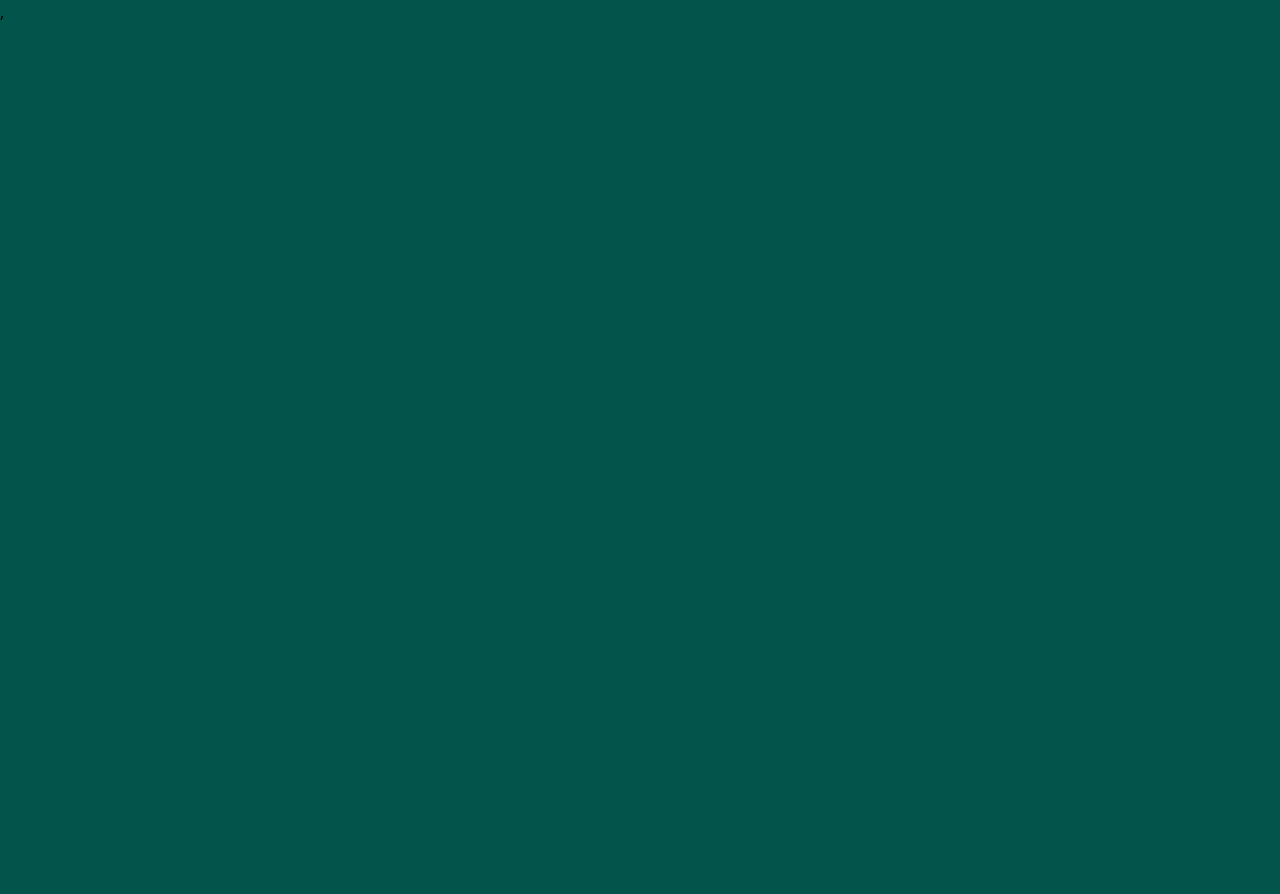
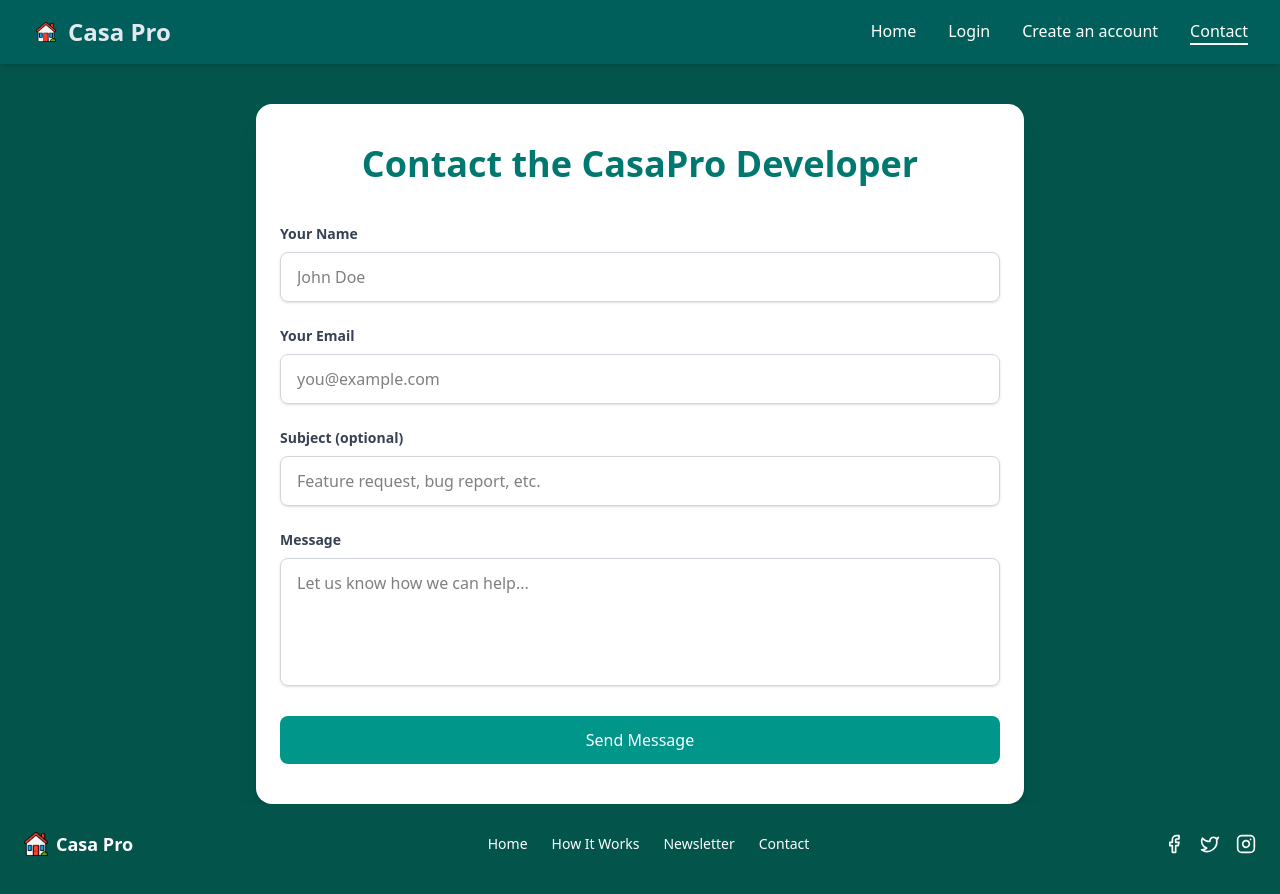
Before and after one commit to Yuri561/casapro, a React (Vite) app: page /contact in a window 1280 px wide. Before the commit this address had no page. Shown: the top 894 px of the page. Before the commit the page ends 800 px from the top, so only its background shows below. Built offline with nearby package versions, Linux system fonts and the light colour scheme.

Commit message:
contact fomr

```diff
--- a/package.json
+++ b/package.json
@@ -10,6 +10,7 @@
     "preview": "vite preview"
   },
   "dependencies": {
+    "@emailjs/browser": "^4.4.1",
     "@radix-ui/react-avatar": "^1.1.3",
     "@radix-ui/react-checkbox": "^1.1.4",
     "@radix-ui/react-dialog": "^1.1.6",
--- a/src/App.tsx
+++ b/src/App.tsx
@@ -8,6 +8,7 @@ import Profile from "./components/MyProfile/MyProfile";
 import ScrollToTop from "./components/ScrollToTop/ScrollToTop";
 import { AuthProvider } from "./context/AuthContext";
 import { ToastContainer } from "react-toastify";
+import Contact from "./components/Contact/Contact";
 
 function App() {
   return (
@@ -22,6 +23,7 @@ function App() {
             <Route path="create-account" element={<CreateAccount />} />
             <Route path="dashboard" element={<UserDashboard />} />
             <Route path="profile" element={<Profile />} />
+            <Route path="contact" element={<Contact/>} />
           </Route>
         </Routes>
       </BrowserRouter>
--- /dev/null
+++ b/src/components/Contact/Contact.tsx
@@ -0,0 +1,154 @@
+import { useRef, useState } from "react";
+import emailjs from "@emailjs/browser";
+import { toast } from "react-toastify";
+import { useForm } from "react-hook-form";
+
+type FormData = {
+    name: string;
+    email: string;
+    subject?: string;
+    message: string;
+};
+
+const Contact = () => {
+    const formRef = useRef<HTMLFormElement>(null);
+    const [isSubmitted, setIsSubmitted] = useState(false);
+    const [loading, setLoading] = useState(false);
+    const {
+        register,
+        handleSubmit,
+        reset,
+        formState: { errors },
+    } = useForm<FormData>();
+
+    const onSubmit = () => {
+        if (!formRef.current) return;
+
+        setLoading(true);
+
+        emailjs
+            .sendForm(
+                "service_8qzr5ib",
+                "contact_form",
+                formRef.current,
+                "x8QfCUeOjxLraFUOM"
+            )
+            .then(() => {
+                setIsSubmitted(true);
+                setLoading(false);
+                toast.success("Your inquiry was submitted, we will be in touch shortly!");
+                reset();
+            })
+            .catch((error) => {
+                console.error("Email send error:", error);
+                toast.error("Oops! Something went wrong. Please try again.");
+                setLoading(false);
+            });
+    };
+
+    return (
+        <section className="max-w-3xl mx-auto px-6 py-10 bg-white rounded-2xl shadow-xl mt-10">
+            <h2 className="text-4xl font-bold text-center text-teal-700 mb-10">
+                Contact the CasaPro Developer
+            </h2>
+
+            {isSubmitted ? (
+                <div className="text-center  text-green-600 text-lg font-medium">
+                    ✅ Message sent! Thank you for reaching out.
+                 <button
+                 onClick={() => setIsSubmitted(false)}
+                 className="text-teal-600 ml-3 underline hover:text-teal-800 text-sm"
+               >
+                 Send another message
+               </button>
+                </div>
+            ) : (
+                <form
+                    ref={formRef}
+                    onSubmit={handleSubmit(onSubmit)}
+                    className="space-y-6"
+                >
+                    {/* Name */}
+                    <div>
+                        <label className="block text-sm font-semibold text-gray-700 mb-2">
+                            Your Name
+                        </label>
+                        <input
+                            {...register("name", { required: "Name is required" })}
+                            type="text"
+                            className="w-full px-4 py-3 border border-gray-300 rounded-lg shadow-sm focus:outline-none focus:ring-2 focus:ring-teal-500"
+                            placeholder="John Doe"
+                        />
+                        {errors.name && (
+                            <p className="text-sm text-red-600 mt-1">{errors.name.message}</p>
+                        )}
+                    </div>
+
+                    {/* Email */}
+                    <div>
+                        <label className="block text-sm font-semibold text-gray-700 mb-2">
+                            Your Email
+                        </label>
+                        <input
+                            {...register("email", {
+                                required: "Email is required",
+                                pattern: {
+                                    value: /^\S+@\S+$/i,
+                                    message: "Enter a valid email",
+                                },
+                            })}
+                            type="email"
+                            className="w-full px-4 py-3 border border-gray-300 rounded-lg shadow-sm focus:outline-none focus:ring-2 focus:ring-teal-500"
+                            placeholder="you@example.com"
+                        />
+                        {errors.email && (
+                            <p className="text-sm text-red-600 mt-1">{errors.email.message}</p>
+                        )}
+                    </div>
+
+                    {/* Subject */}
+                    <div>
+                        <label className="block text-sm font-semibold text-gray-700 mb-2">
+                            Subject (optional)
+                        </label>
+                        <input
+                            {...register("subject")}
+                            type="text"
+                            className="w-full px-4 py-3 border border-gray-300 rounded-lg shadow-sm focus:outline-none focus:ring-2 focus:ring-teal-500"
+                            placeholder="Feature request, bug report, etc."
+                        />
+                    </div>
+
+                    {/* Message */}
+                    <div>
+                        <label className="block text-sm font-semibold text-gray-700 mb-2">
+                            Message
+                        </label>
+                        <textarea
+                            {...register("message", { required: "Message is required" })}
+                            className="w-full px-4 py-3 border border-gray-300 rounded-lg shadow-sm focus:outline-none focus:ring-2 focus:ring-teal-500 h-32 resize-none"
+                            placeholder="Let us know how we can help..."
+                        />
+                        {errors.message && (
+                            <p className="text-sm text-red-600 mt-1">
+                                {errors.message.message}
+                            </p>
+                        )}
+                    </div>
+
+                    {/* Submit */}
+                    <button
+                        type="submit"
+                        disabled={loading}
+                        className="w-full bg-teal-600 hover:bg-teal-700 text-white font-medium py-3 px-6 rounded-lg transition duration-300 ease-in-out disabled:opacity-50"
+                    >
+                        {loading ? "Sending..." : "Send Message"}
+                    </button>
+                </form>
+            )}
+        </section>
+
+    );
+};
+
+export default Contact;
--- /dev/null
+++ b/src/components/DashboardSubComponent/ReminderCard.tsx
@@ -0,0 +1,44 @@
+import React from 'react'
+import { FaCalendarAlt } from 'react-icons/fa';
+import { Product } from '../Hooks/useInventory';
+
+
+interface ReminderProps{
+    inventoryData?: Product[];
+}
+const ReminderCard: React.FC<ReminderProps> = ({inventoryData=[]}) => {
+    const hasInventory = inventoryData.length > 0;
+    const reminders = hasInventory
+        ? [
+            { task: "Check soon-to-expire items", due: "April 10, 2025" },
+            { task: "Update pantry quantities", due: "April 13, 2025" },
+        ]
+        : [];
+    return (
+        <div>
+            {/* Reminders */}
+            <div className="bg-white rounded-xl shadow-lg p-6 border-t-4 border-blue-500">
+                <h3 className="flex items-center gap-2 text-blue-600 font-bold text-lg mb-4">
+                    <FaCalendarAlt /> Upcoming Reminders
+                </h3>
+                {reminders.length > 0 ? (
+                    <ul className="space-y-2 text-gray-700 text-sm">
+                        {reminders.map((r, i) => (
+                            <li key={i} className="flex justify-between">
+                                <span>{r.task}</span>
+                                <span className="text-gray-500">{r.due}</span>
+                            </li>
+                        ))}
+                    </ul>
+                ) : (
+                    <p className="text-sm text-gray-500">No reminders set.</p>
+                )}
+                <button className="mt-4 text-sm text-blue-600 underline hover:text-blue-800">
+                    + Add Reminder
+                </button>
+            </div>
+        </div>
+    )
+}
+
+export default ReminderCard
--- a/src/components/Pages/InventoryTips.tsx
+++ b/src/components/Pages/InventoryTips.tsx
@@ -1,6 +1,5 @@
 import React, { useEffect, useState } from "react";
 import {
-  FaCalendarAlt,
   FaTrophy,
   FaLightbulb,
   FaClipboardList,
@@ -59,15 +58,6 @@ const fetchBudgetGoals = async () => {
   });
 
 
-
-
-  // === Simulated Reminders ===
-  const reminders = hasInventory
-    ? [
-        { task: "Check soon-to-expire items", due: "April 10, 2025" },
-        { task: "Update pantry quantities", due: "April 13, 2025" },
-      ]
-    : [];
 
   // === Milestones ===
   const totalCategories = [...new Set(inventoryData.map((item) => item.category))].length;
@@ -128,26 +118,6 @@ const fetchBudgetGoals = async () => {
            onGoalAdded={fetchBudgetGoals}/>
 
             {/* Reminders */}
-            <div className="bg-white rounded-xl shadow-lg p-6 border-t-4 border-blue-500">
-              <h3 className="flex items-center gap-2 text-blue-600 font-bold text-lg mb-4">
-                <FaCalendarAlt /> Upcoming Reminders
-              </h3>
-              {reminders.length > 0 ? (
-                <ul className="space-y-2 text-gray-700 text-sm">
-                  {reminders.map((r, i) => (
-                    <li key={i} className="flex justify-between">
-                      <span>{r.task}</span>
-                      <span className="text-gray-500">{r.due}</span>
-                    </li>
-                  ))}
-                </ul>
-              ) : (
-                <p className="text-sm text-gray-500">No reminders set.</p>
-              )}
-              <button className="mt-4 text-sm text-blue-600 underline hover:text-blue-800">
-                + Add Reminder
-              </button>
-            </div>
 
             {/* Milestones */}
             <div className="bg-white rounded-xl shadow-lg p-6 border-t-4 border-amber-400">
```
Also changed, not shown: 1 other file (tests, documents, lock files or other folders).
